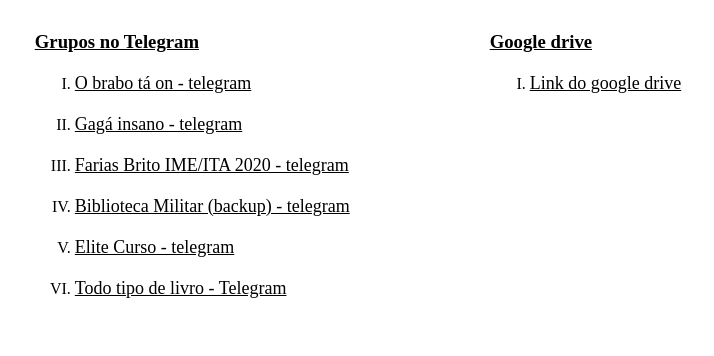
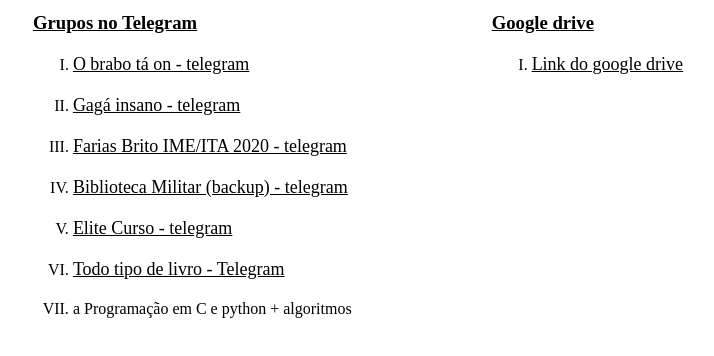
Before and after one commit to pchagas72/alvorada, a plain HTML site: page index.html in a window 1280 px wide. Shown: the part 270-626 px from the top of the page, without its empty margins (332-1046 px from the left). Drawn offline with Linux system fonts and the light colour scheme.

Commit message:
Update index.html

```diff
--- a/index.html
+++ b/index.html
@@ -22,6 +22,7 @@
 						<li><a href="https://t.me/bibliotecamilitarbackup"> Biblioteca Militar (backup) - telegram</a></li>
 						<li><a href="https://t.me/ELITE_CURSO">Elite Curso - telegram</a></li>
 						<li><a href="https://t.me/joinchat/okdj7LbHHWUwOWQx">Todo tipo de livro - Telegram</a></li>
+						<li>a<href="https://t.me/joinchat/AAAAAFYlsGkCSDoWSDClwQ"> Programação em C e python + algoritmos </a></li>
 					</div>
 				<div class="conteudo">
 					<h3>Google drive</h3>
```
